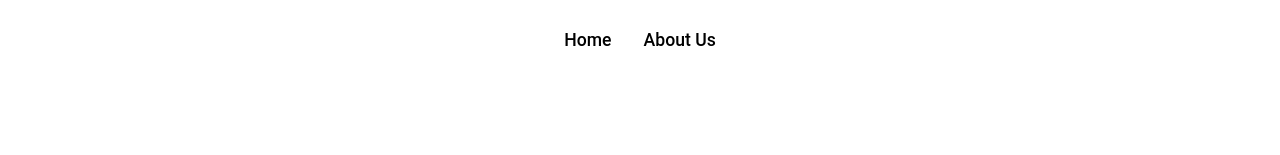
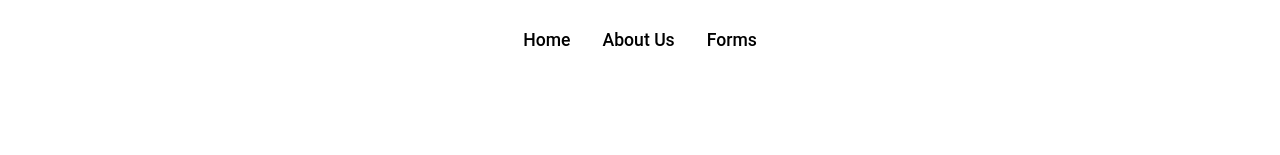
Before and after one commit to GiorgiUbiria/RS-React, a React (Vite) app: page /#/ in a window 1280 px wide. Shown: the top 155 px of the page. Built offline with nearby package versions, Linux system fonts and the light colour scheme.

Commit message:
Added Forms Route and Forms page.

```diff
--- a/src/App.tsx
+++ b/src/App.tsx
@@ -6,6 +6,7 @@ import { HashRouter as Router, Routes, Route, Link } from 'react-router-dom';
 import Home from './pages/Home';
 import AboutUs from './pages/AboutUs';
 import NotFound from './pages/404';
+import Forms from './pages/Forms';
 
 import './App.css';
 
@@ -26,12 +27,18 @@ export class App extends Component {
                   About Us
                 </Link>
               </li>
+              <li className="list__item">
+                <Link data-testid="formsLink" to="/forms">
+                  Forms
+                </Link>
+              </li>
             </ul>
           </nav>
         </header>
         <Routes>
           <Route path="/" element={<Home page="Home" />} />
           <Route path="/about-us" element={<AboutUs page="About Us" />} />
+          <Route path="/forms" element={<Forms page="Forms" />} />
           <Route path="*" element={<NotFound />} />
         </Routes>
       </div>
--- /dev/null
+++ b/src/pages/Forms.tsx
@@ -0,0 +1,21 @@
+/* eslint-disable react/prefer-stateless-function */
+import { Component } from 'react';
+
+import { FormsProps } from '../types/FormsInterface';
+
+class Forms extends Component<FormsProps> {
+  constructor(props: FormsProps) {
+    super(props);
+  }
+
+  render() {
+    return (
+      <div>
+        <h1> {this.props.page} </h1>
+        <p>This is a forms page. Here you will add some cards, by filling in the forms. </p>
+      </div>
+    );
+  }
+}
+
+export default Forms;
--- /dev/null
+++ b/src/types/FormsInterface.tsx
@@ -0,0 +1,3 @@
+export interface FormsProps {
+  page: string;
+}
```
